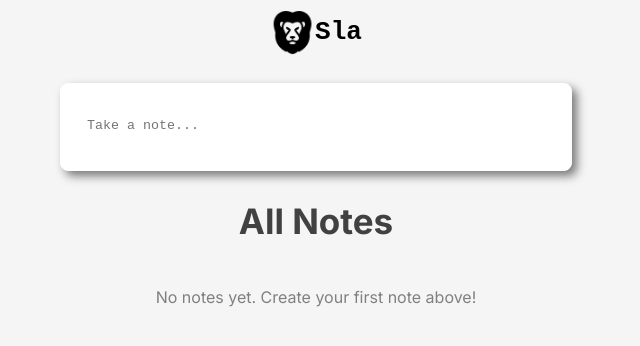
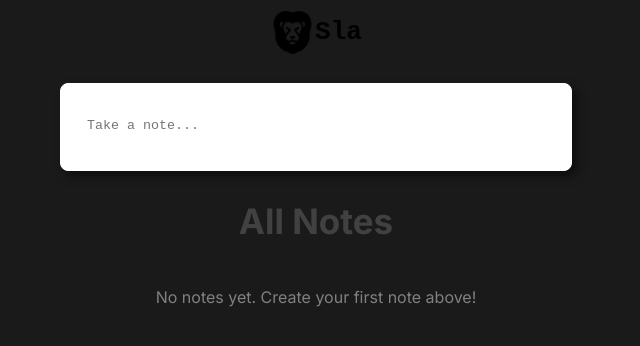
Before and after one commit to abhishekk119/noteapp11, a plain HTML site: page index.html in a window 1280 px wide. Shown: the whole page, without its empty margins (324-964 px from the left). Drawn offline with nearby package versions, Linux system fonts and the light colour scheme.

Commit message:
Update style.css

```diff
--- a/style.css
+++ b/style.css
@@ -2,7 +2,7 @@ body {
   font-family: "Inter", sans-serif;
   margin: 0;
   padding: 0;
-  background: whitesmoke;
+  background: #1A1A1A;
 }
 
 .container {
```
